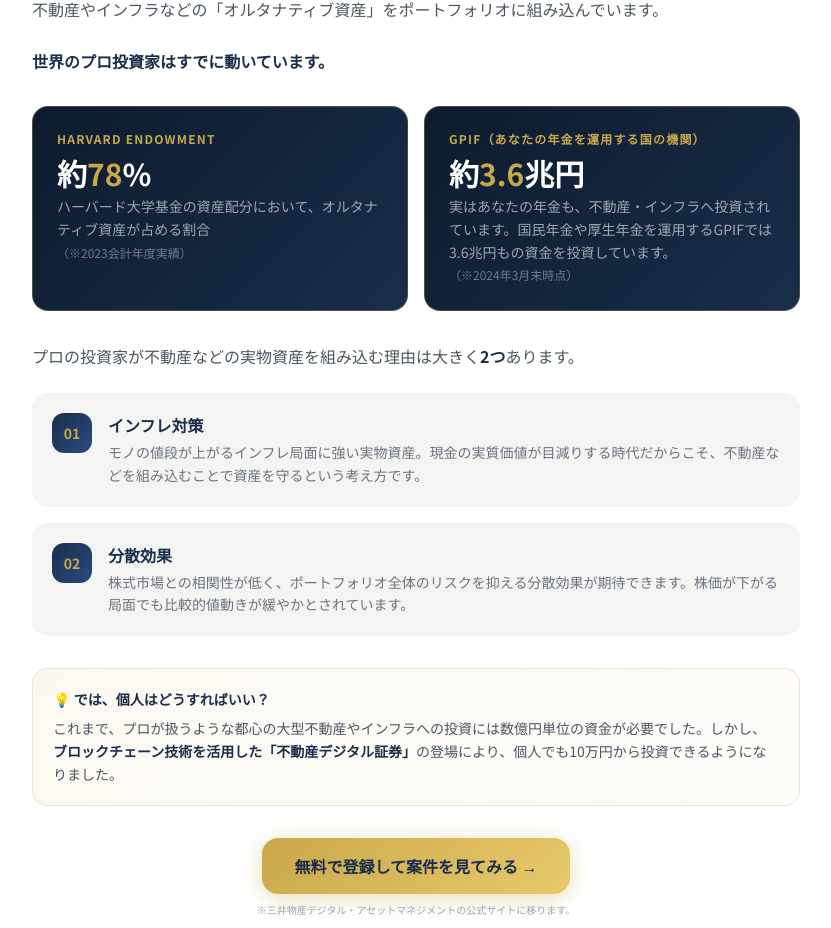
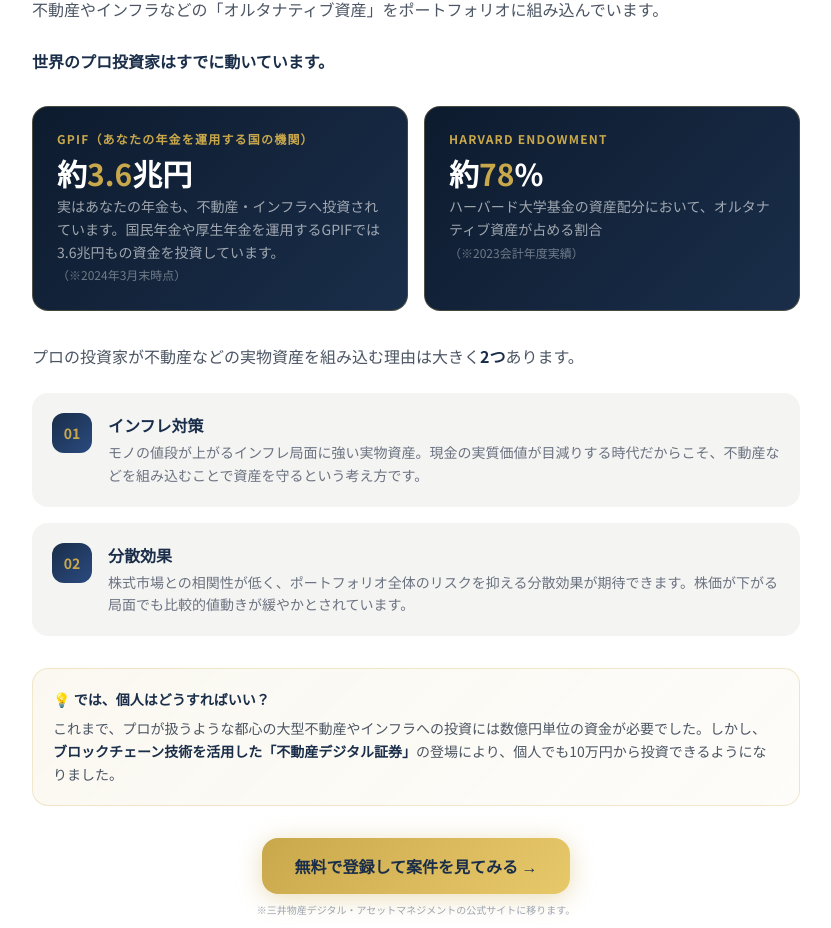
Before and after one commit to tanima3232-eng/bulltalk, a Next.js app: page /real-estate in a window 1280 px wide. Shown: the part 838-1766 px from the top of the page, without its empty margins (224-1055 px from the left). Built offline with nearby package versions, Linux system fonts and the light colour scheme.

Commit message:
fix: GPIFカードを左上・ハーバードカードを右下に入れ替え

```diff
--- a/app/real-estate/page.tsx
+++ b/app/real-estate/page.tsx
@@ -144,15 +144,15 @@ export default function RealEstatePage() {
                   className="text-xs font-bold uppercase tracking-widest mb-2"
                   style={{ color: "#C9A84C" }}
                 >
-                  Harvard Endowment
+                  GPIF（あなたの年金を運用する国の機関）
                 </p>
                 <p className="text-white font-bold text-3xl mb-1">
-                  約<span style={{ color: "#C9A84C" }}>78</span>%
+                  約<span style={{ color: "#C9A84C" }}>3.6</span>兆円
                 </p>
                 <p className="text-white/60 text-sm leading-relaxed">
-                  ハーバード大学基金の資産配分において、オルタナティブ資産が占める割合
+                  実はあなたの年金も、不動産・インフラへ投資されています。国民年金や厚生年金を運用するGPIFでは3.6兆円もの資金を投資しています。
                   <br />
-                  <span className="text-white/40 text-xs">（※2023会計年度実績）</span>
+                  <span className="text-white/40 text-xs">（※2024年3月末時点）</span>
                 </p>
               </div>
               <div
@@ -166,15 +166,15 @@ export default function RealEstatePage() {
                   className="text-xs font-bold uppercase tracking-widest mb-2"
                   style={{ color: "#C9A84C" }}
                 >
-                  GPIF（あなたの年金を運用する国の機関）
+                  Harvard Endowment
                 </p>
                 <p className="text-white font-bold text-3xl mb-1">
-                  約<span style={{ color: "#C9A84C" }}>3.6</span>兆円
+                  約<span style={{ color: "#C9A84C" }}>78</span>%
                 </p>
                 <p className="text-white/60 text-sm leading-relaxed">
-                  実はあなたの年金も、不動産・インフラへ投資されています。国民年金や厚生年金を運用するGPIFでは3.6兆円もの資金を投資しています。
+                  ハーバード大学基金の資産配分において、オルタナティブ資産が占める割合
                   <br />
-                  <span className="text-white/40 text-xs">（※2024年3月末時点）</span>
+                  <span className="text-white/40 text-xs">（※2023会計年度実績）</span>
                 </p>
               </div>
             </div>
```
